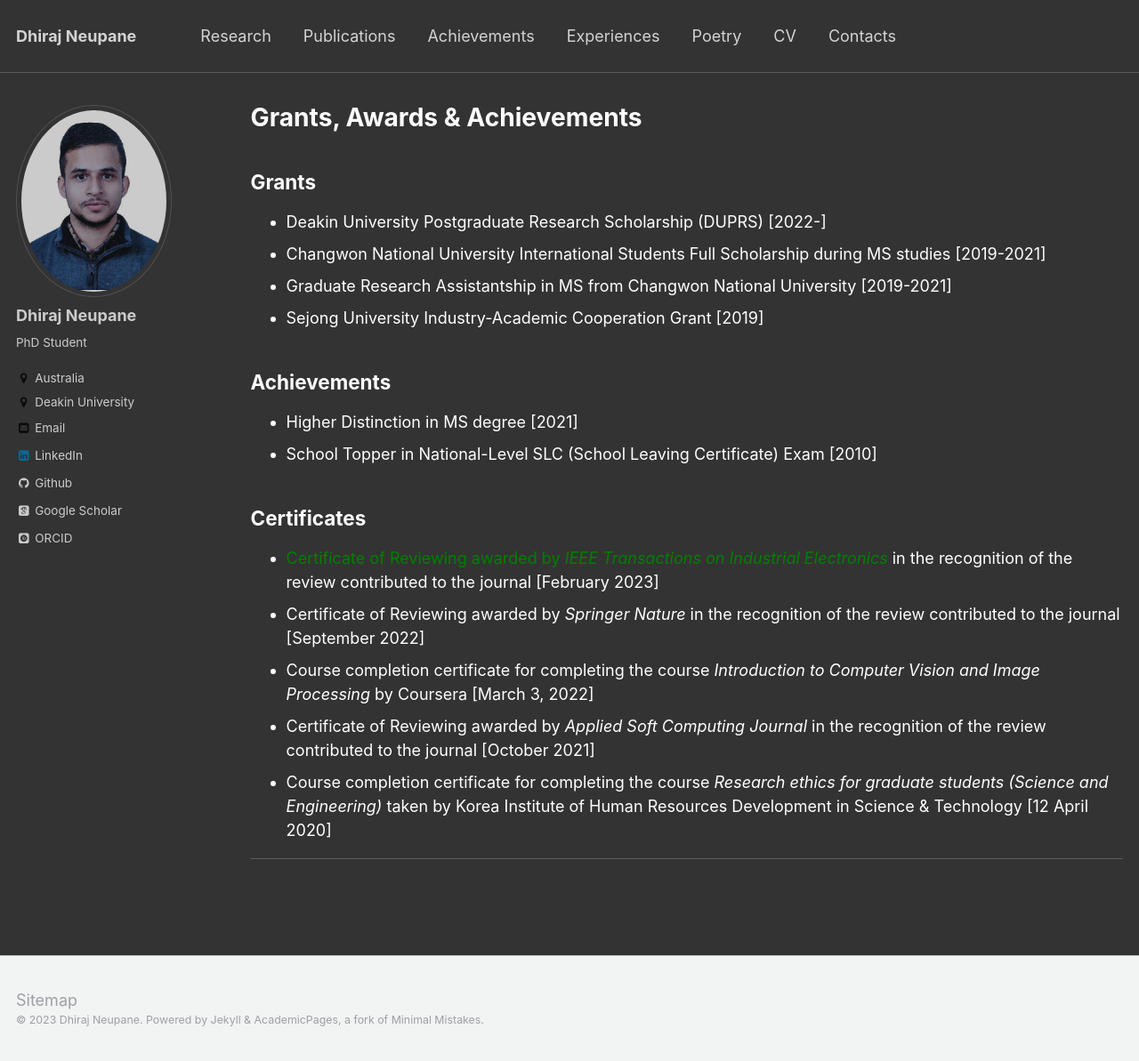
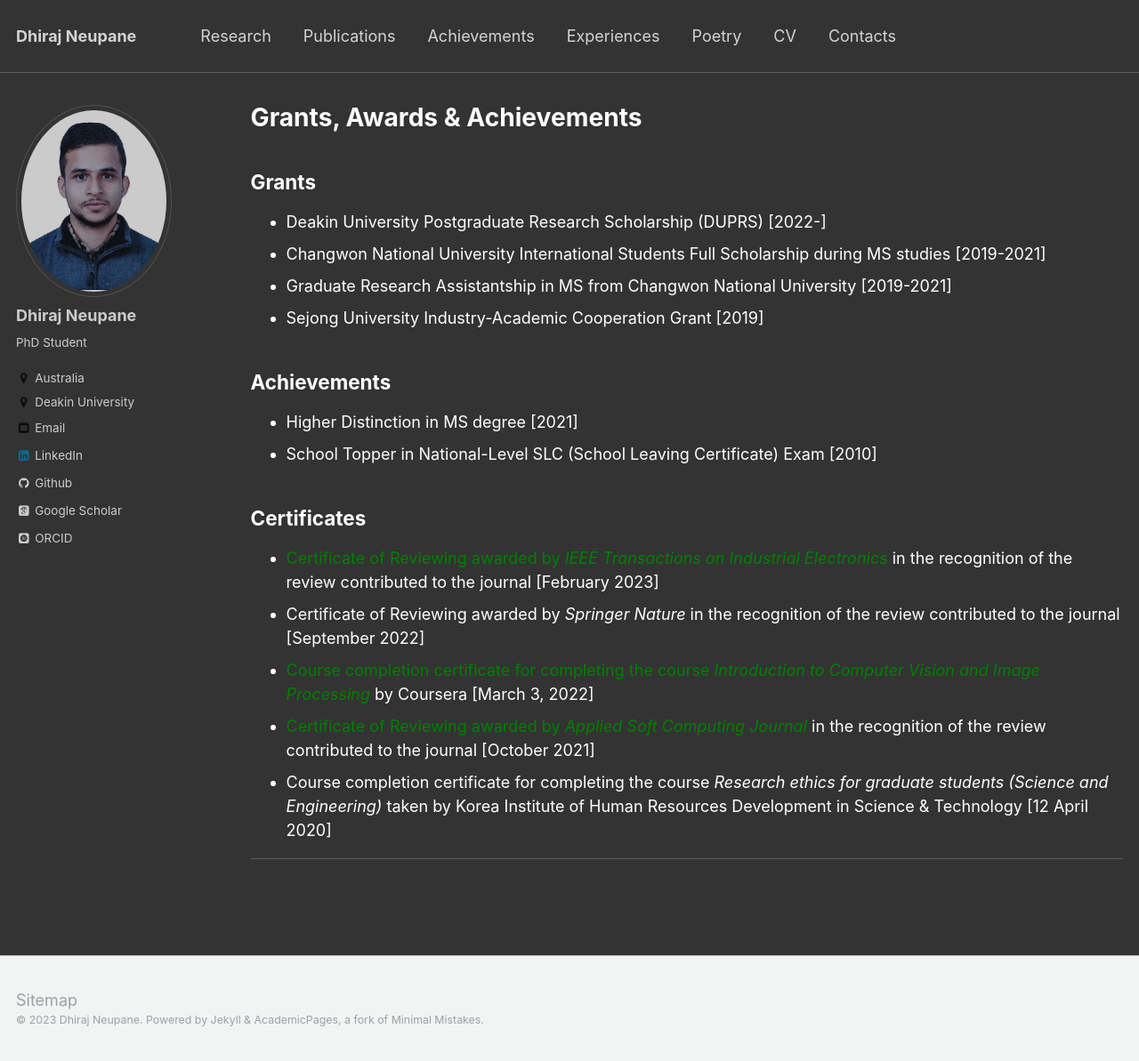
Before and after one commit to dhirajneupane/academicPortfolio, a Jekyll site: the page built from _pages/grants-awards.md, in a window 1280 px wide and 1193 px high. Shown: the whole window at 89% size. Built offline with Jekyll 4.4.1, drawn with Linux system fonts in a browser that asks for light colours; some web fonts are replaced.

Commit message:
Update grants-awards.md

```diff
--- a/_pages/grants-awards.md
+++ b/_pages/grants-awards.md
@@ -19,11 +19,8 @@ redirect_from:
 ## Certificates
 * [<span style="color:green">Certificate of Reviewing awarded by _IEEE Transactions on Industrial Electronics_</span>](https://www.linkedin.com/posts/dhiraj-neupane-6b3089113_ieee-reviewer-activity-7026848069040160768-Ltda?utm_source=share&utm_medium=member_desktop){:target="_blank"} in the recognition of the review contributed to the journal [February 2023]
 * Certificate of Reviewing awarded by _Springer Nature_ in the recognition of the review contributed to the journal [September 2022]
-* Course completion certificate for completing the course _Introduction to Computer Vision and Image Processing_ by Coursera [March 3, 2022]
-* Certificate of Reviewing awarded by _Applied Soft Computing Journal_ in the recognition of the review contributed to the journal [October 2021]
+* [<span style="color:green">Course completion certificate for completing the course _Introduction to Computer Vision and Image Processing_</span>](https://www.linkedin.com/posts/dhiraj-neupane-6b3089113_completion-certificate-for-introduction-to-activity-6905100833835380736-Kd_U?utm_source=share&utm_medium=member_desktop){:target="_blank"} by Coursera [March 3, 2022]
+* [<span style="color:green">Certificate of Reviewing awarded by _Applied Soft Computing Journal_</span>](https://www.linkedin.com/posts/dhiraj-neupane-6b3089113_reviewer-moretocome-activity-6893943586119933952-xgCN?utm_source=share&utm_medium=member_desktop) in the recognition of the review contributed to the journal [October 2021]
 * Course completion certificate for completing the course _Research ethics for graduate students (Science and Engineering)_ taken by Korea Institute of Human Resources Development in Science & Technology [12 April 2020]
 
-
-
-
 ----------------
```
